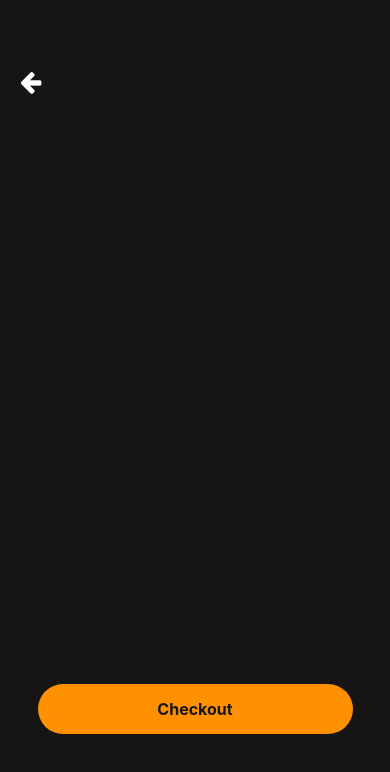
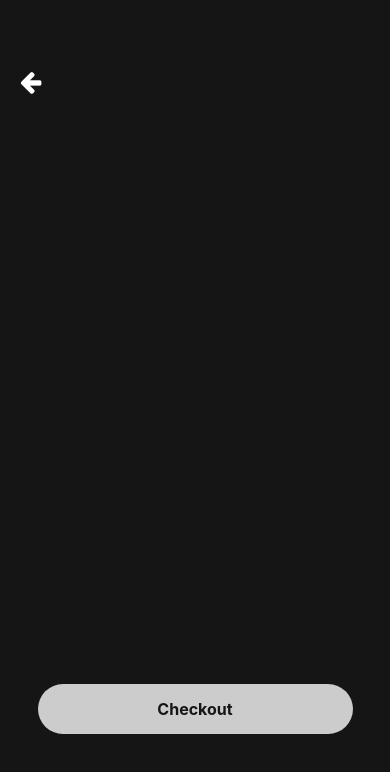
Before and after one commit to PROPVGVNDA/travelhub, a React Native app: screen /Cart in a window 390 px wide. Shown: the top 772 px of the page. Built offline with nearby package versions, Linux system fonts and the light colour scheme.

Commit message:
change ticket validity, disable button if cart's empty

```diff
--- a/screens/Book.jsx
+++ b/screens/Book.jsx
@@ -61,7 +61,7 @@ export const BookScreen = ({ navigation }) => {
   const isAddToCartButtonEnabled = () => {
     const isValidFromCity = fromInput;
     const isValidToCity = toInput;
-    const isPassengerCountValid = adultCount > 0 || childCount > 0;
+    const isPassengerCountValid = adultCount > 0 && childCount >= 0;
 
     return isValidFromCity && isValidToCity && isPassengerCountValid;
   };
--- a/screens/Cart.jsx
+++ b/screens/Cart.jsx
@@ -5,6 +5,7 @@ import Icon from 'react-native-vector-icons/FontAwesome';
 
 export const CartScreen = ({ navigation }) => {
   const { cart } = useContext(MainContext);
+  const isCartEmpty = cart.length === 0;
 
   return (
     <View style={styles.container}>
@@ -39,7 +40,10 @@ export const CartScreen = ({ navigation }) => {
         )}
       />
       <View style={styles.buttonContainer}>
-        <TouchableOpacity style={styles.button}>
+        <TouchableOpacity
+          style={[styles.button, isCartEmpty && styles.disabledButton]}
+          disabled={isCartEmpty}
+        >
           <Text style={styles.buttonText}>Checkout</Text>
         </TouchableOpacity>
       </View>
@@ -81,6 +85,9 @@ const styles = StyleSheet.create({
     alignItems: 'center',
     justifyContent: 'center',
   },
+  disabledButton: {
+    backgroundColor: '#ccc',
+  },
   buttonText: {
     color: '#151515',
     fontWeight: 'bold',
```
